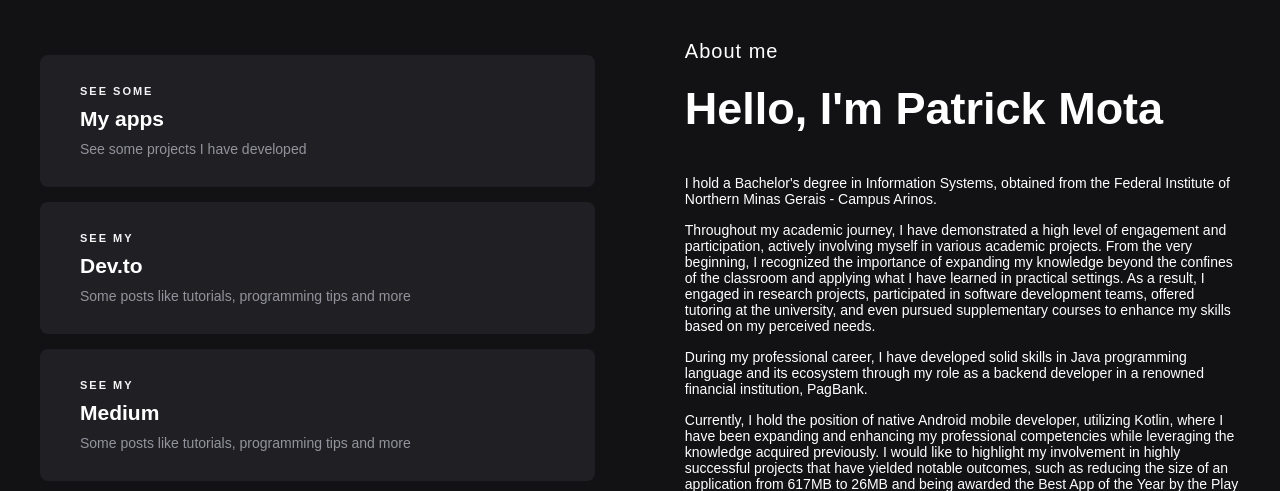
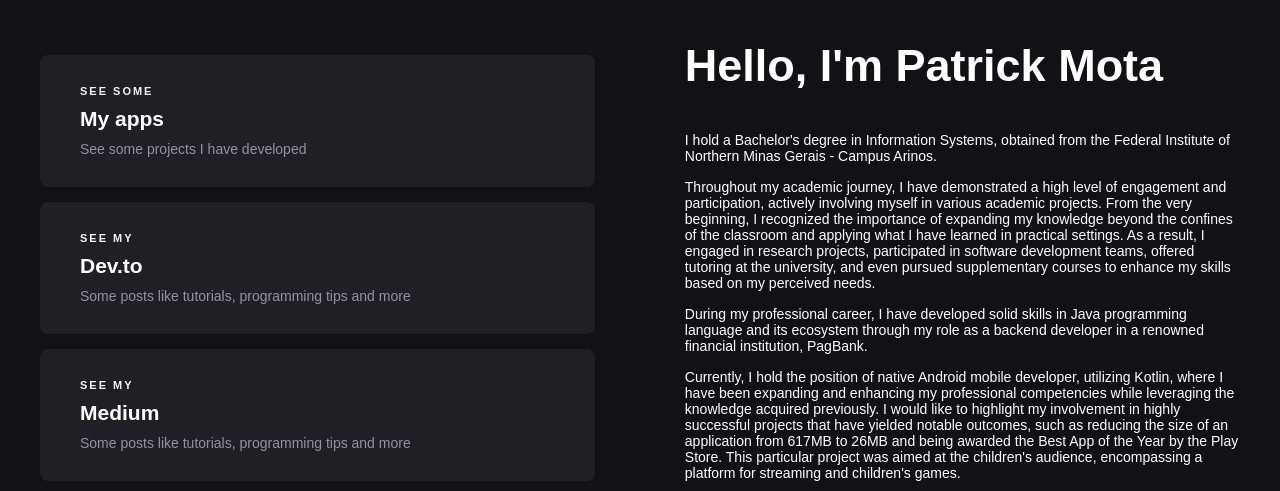
Before and after one commit to Patrick-Wilker/portfolio-linktree, a PHP site: page / in a window 1280 px wide. Shown: the top 491 px of the page. Run offline with PHP 8.4, Linux system fonts and the light colour scheme.

Commit message:
Removes text

```diff
--- a/index.html
+++ b/index.html
@@ -66,7 +66,6 @@
 
             <section class="about-me">
                 <div id="apresentation">
-                    <span>About me</span>
                     <h1>Hello, I'm Patrick Mota</h1>
                 </div>
 
--- a/styles.css
+++ b/styles.css
@@ -153,14 +153,6 @@ div#apresentation {
 
 }
 
-div#apresentation span{
-    display: inline-flex;
-    text-decoration: none;
-    color: #FFFFFF;
-    font-size: 20px;
-    letter-spacing: 1px;
-}
-
 div#apresentation p{
     padding: 0 0 0 20px;
 }
@@ -168,7 +160,6 @@ div#apresentation p{
 div#apresentation h1{
     color: white;
     font-size: 45px;
-    margin-top: 20px;
 }
 
 div#apresentation p {
```
